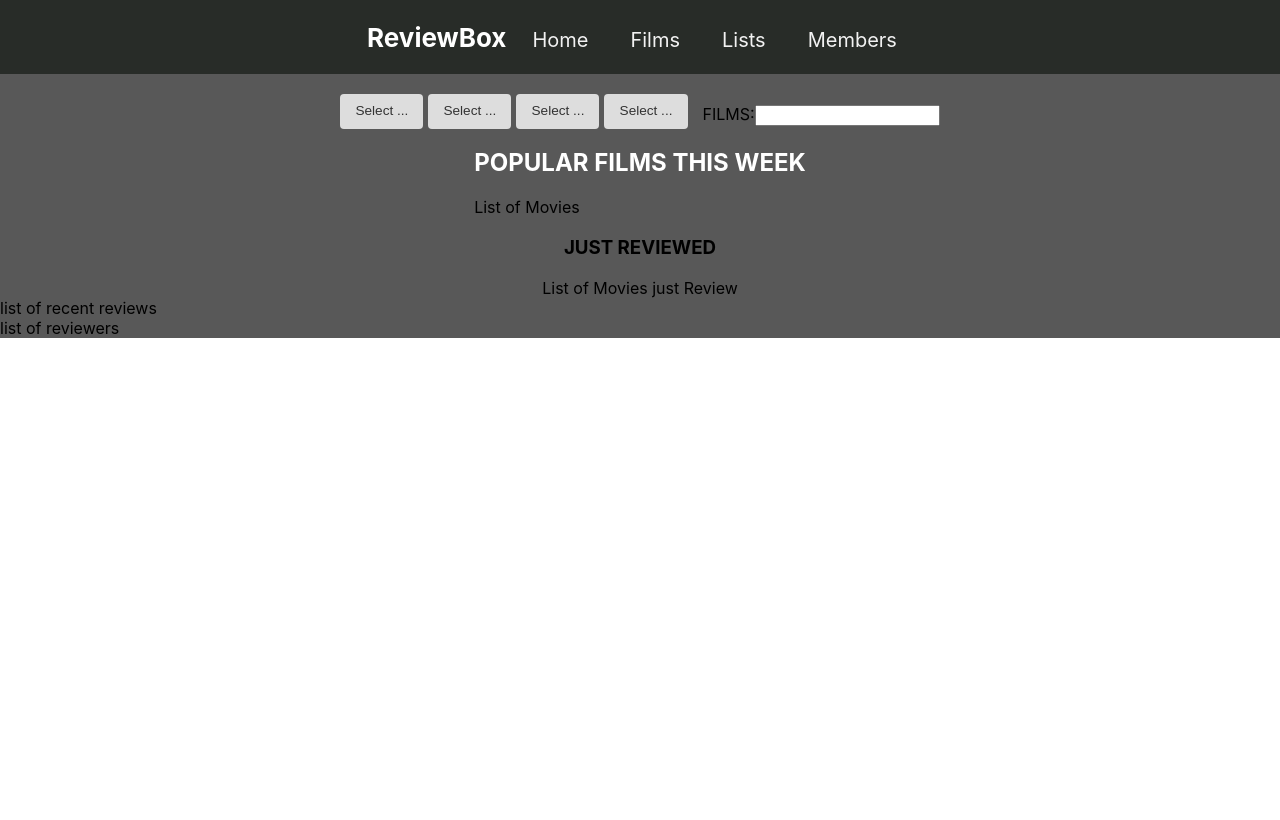
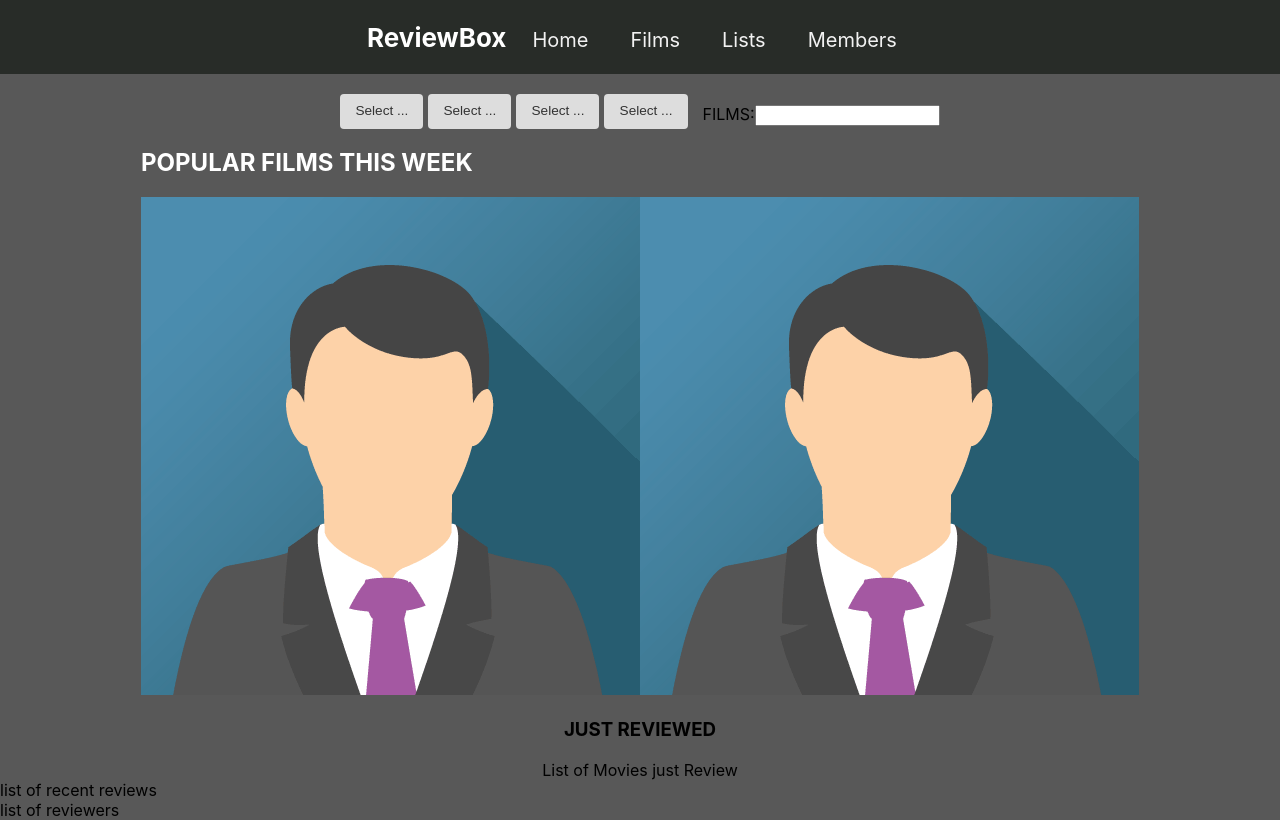
Before and after one commit to cflores12/Movie-Tv-Reviews, a React (Create React App) app: page /films in a window 1280 px wide. Built offline with nearby package versions, Linux system fonts and the light colour scheme.

Commit message:
work on style

```diff
--- a/src/components/dropdown.tsx
+++ b/src/components/dropdown.tsx
@@ -7,10 +7,7 @@ type DropDownProps = {
   optionSelection: Function;
 };
 
-const DropDown: React.FC<DropDownProps> = ({
-  options,
-  optionSelection,
-}: DropDownProps): JSX.Element => {
+const DropDown = ({ options, optionSelection }: DropDownProps): JSX.Element => {
   const [showDropDown, setShowDropDown] = useState<boolean>(false);
 
   /**
--- a/src/components/dropdownmenu.tsx
+++ b/src/components/dropdownmenu.tsx
@@ -8,9 +8,6 @@ export type List = {
 export const Menu = ({ list }: { list: List }): JSX.Element => {
   const [showDropDown, setShowDropDown] = useState<boolean>(false);
   const [selectCity, setSelectCity] = useState<string>("");
-  const cities = () => {
-    return ["Hong Kong", "London", "New York City", "Paris"];
-  };
 
   /**
    * Toggle the drop down menu
--- a/src/pages/films.tsx
+++ b/src/pages/films.tsx
@@ -2,6 +2,7 @@ import "./stylesheets/filmsheet.css";
 import { Menu, List } from "../components/dropdownmenu";
 import SearchBar from "../components/search-bar";
 import { useState } from "react";
+import avatar from "./img/img_avatar.png";
 
 const Films = () => {
   const ex: List = {
@@ -24,7 +25,10 @@ const Films = () => {
         </div>
         <div className="top-bottom">
           <h2>POPULAR FILMS THIS WEEK</h2>
-          <div>List of Movies</div>
+          <div>
+            <img src={avatar} />
+            <img src={avatar} />
+          </div>
         </div>
       </div>
       <div className="review-movie-list">
```
